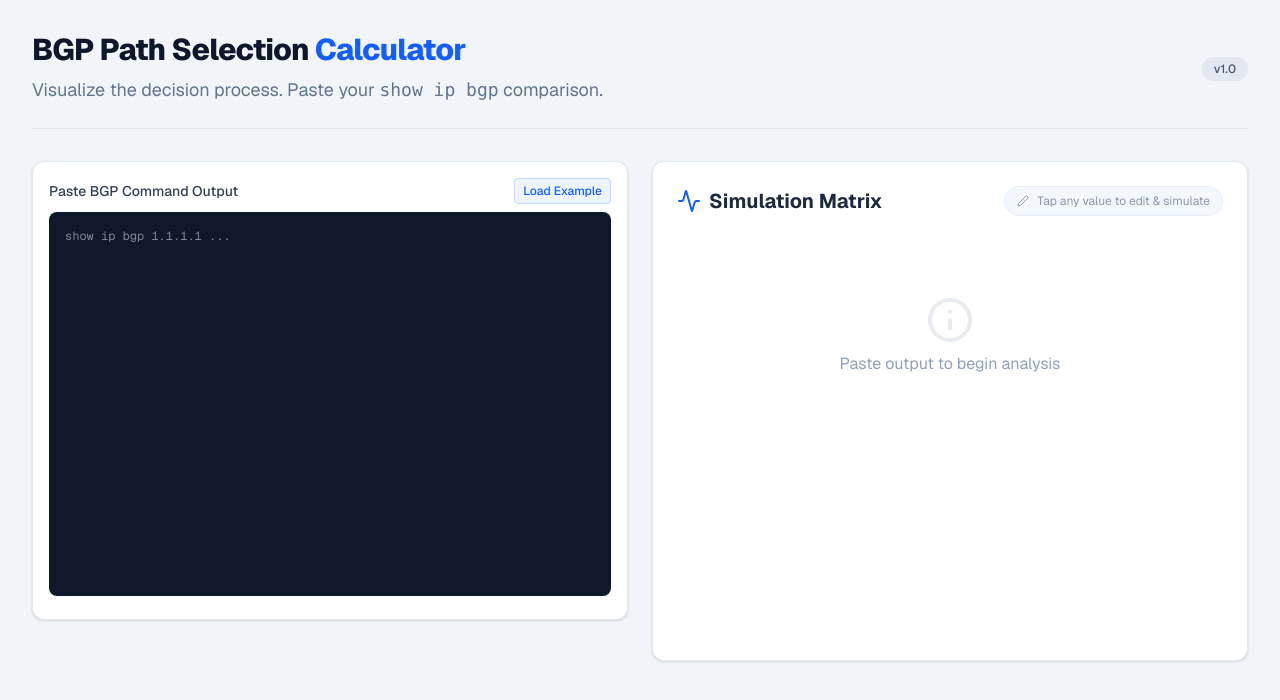
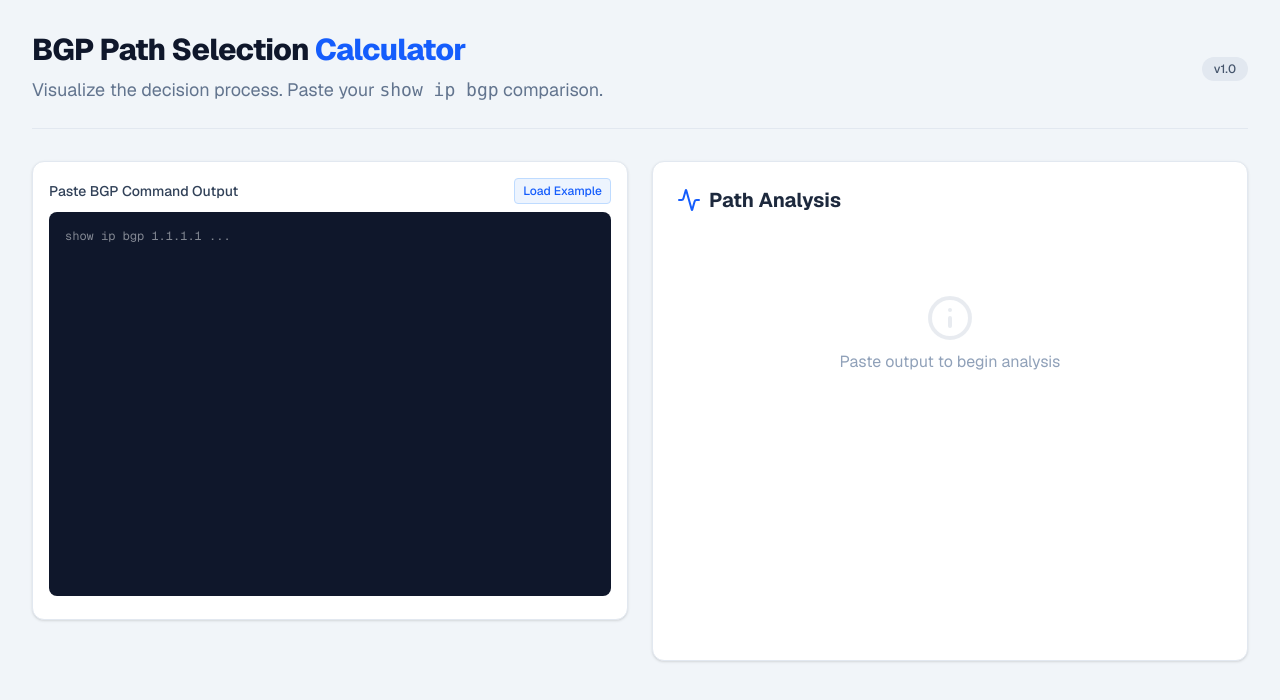
Before and after one commit to tryinghard2lrn/BGP-path-selection-process-calculator, a Next.js app: page / in a window 1280 px wide. Shown: the top 700 px of the page. Built offline with nearby package versions, Linux system fonts and the light colour scheme.

Commit message:
chore(ui): simplify matrix header and remove pulse animation

```diff
--- a/src/components/BgpCalculator.tsx
+++ b/src/components/BgpCalculator.tsx
@@ -251,12 +251,8 @@ export default function BgpCalculator() {
                     <div className="flex items-center justify-between mb-6">
                         <h2 className="text-xl font-bold text-slate-800 flex items-center gap-2">
                             <Activity className="text-blue-600" />
-                            Simulation Matrix
+                            Path Analysis
                         </h2>
-                        <div className="flex items-center gap-2 text-xs text-slate-500 bg-blue-50 text-blue-700 px-3 py-1.5 rounded-full border border-blue-100 animate-pulse">
-                            <Edit2 className="w-3 h-3" />
-                            <span>Tap any value to edit & simulate</span>
-                        </div>
                     </div>
 
                     {!analysis ? (
```
Also changed, not shown: 1 other file (tests, documents, lock files or other folders).
